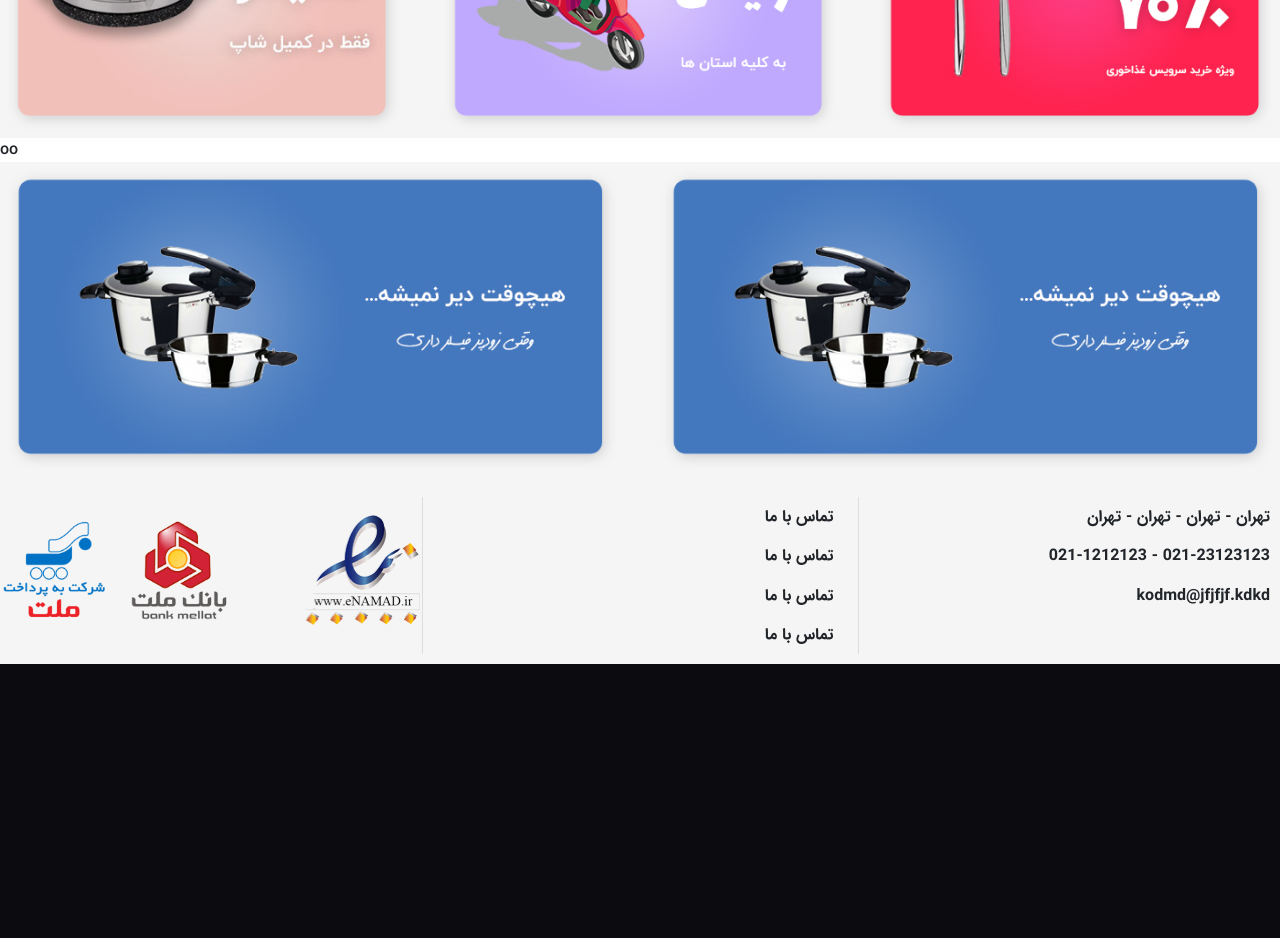
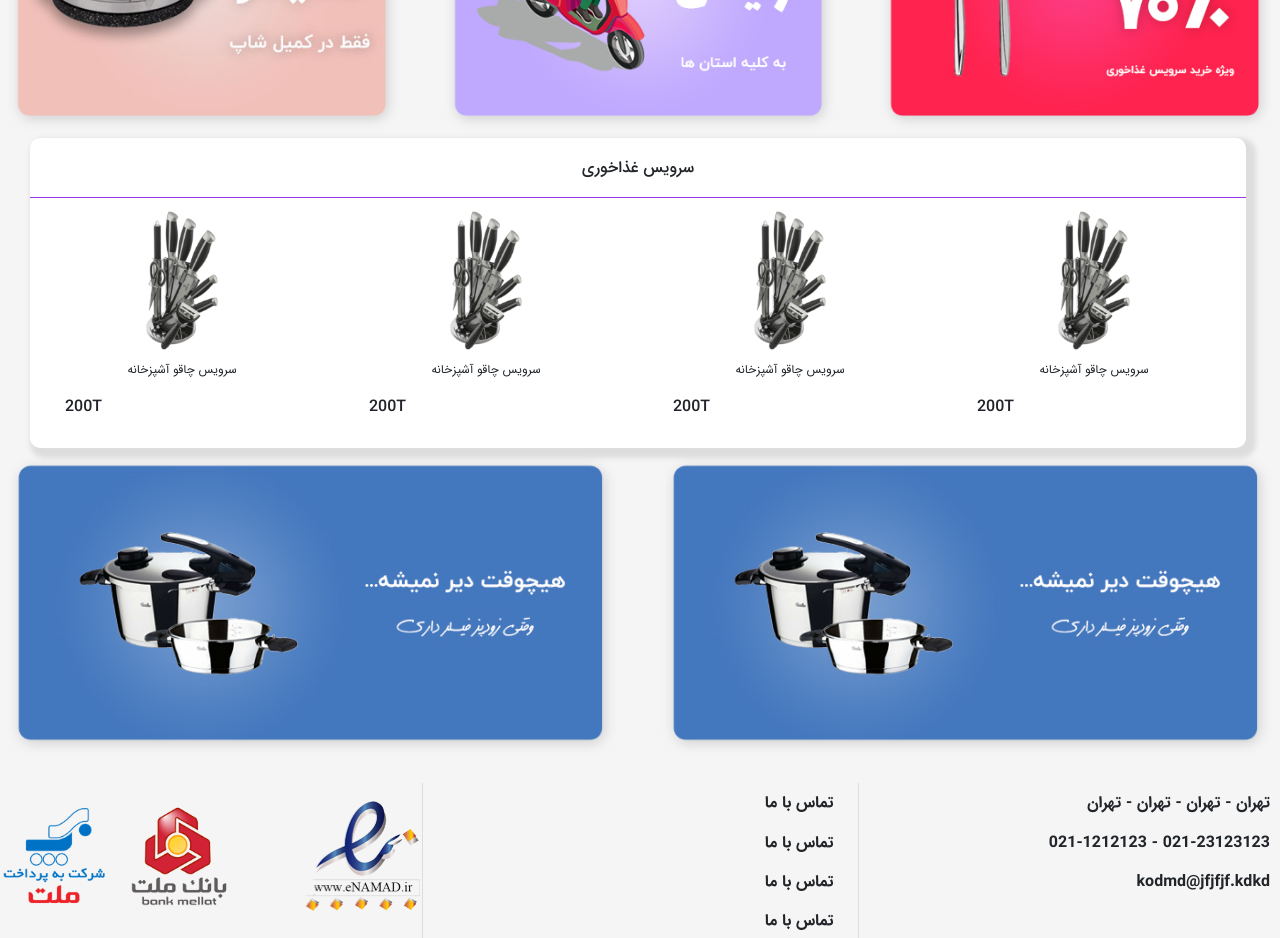
Before and after one commit to kamyab78/KomeilFront, a React (Create React App) app: page / in a window 1280 px wide. Shown: the part 1740-2678 px from the top of the page. Before the commit the page ends 2404 px from the top, so only its background shows below. Built offline with nearby package versions, Linux system fonts and the light colour scheme.

Commit message:
Add all box of landing

```diff
--- a/src/komeil/landing/landing.index.tsx
+++ b/src/komeil/landing/landing.index.tsx
@@ -151,9 +151,56 @@ const Landing: React.FC<ConnectedProps<typeof connector>> = function () {
                 </div>
 <div className='row row-service'>
     <div className='col-12 box-service'>
-        oo
+        <div className='row'>
+            <div className='col-12 box-title'>
+                <h6>سرویس غذاخوری</h6>
+            </div>
+        </div>
+        <div className='row'>
+        <div className='col-3'>
+            <div className='subitem-service'>
+
+                   <div className='div-img-service'>
+                       <img src={Mask} alt=''></img>
+                   </div>
+                   <h1>سرویس چاقو آشپزخانه</h1>
+                   <h2>200T</h2>
+                    </div>
+            </div>
+            <div className='col-3'>
+            <div className='subitem-service'>
+
+                   <div className='div-img-service'>
+                       <img src={Mask} alt=''></img>
+                   </div>
+                   <h1>سرویس چاقو آشپزخانه</h1>
+                   <h2>200T</h2>
+                    </div>
+            </div>
+            <div className='col-3'>
+            <div className='subitem-service'>
+
+                   <div className='div-img-service'>
+                       <img src={Mask} alt=''></img>
+                   </div>
+                   <h1>سرویس چاقو آشپزخانه</h1>
+                   <h2>200T</h2>
+                    </div>
+            </div>
+            <div className='col-3'>
+            <div className='subitem-service'>
+
+                   <div className='div-img-service'>
+                       <img src={Mask} alt=''></img>
+                   </div>
+                   <h1>سرویس چاقو آشپزخانه</h1>
+                   <h2>200T</h2>
+                    </div>
+            </div>
+        </div>
     </div>
 </div>
+
 <div className='row bannerads-row'>
             <div className='col-md-6 col-xs-12'>
                 <img src={Banner4} alt=''></img>
@@ -163,6 +210,8 @@ const Landing: React.FC<ConnectedProps<typeof connector>> = function () {
             </div>
 
                 </div>
+
+
             </div>
 
         </div>
--- a/src/komeil/landing/landing.style.scss
+++ b/src/komeil/landing/landing.style.scss
@@ -200,9 +200,49 @@ h6{
   img{width: 100%;}
 }
 .row-service{
+  background-color: $white;
+  width: 95%;
+  border-radius: 10px;
+  box-shadow: 5px 5px 5px 5px $graydd;
+margin-left: 30px;
   .box-service{
-    background-color: $white;
-    width: 90%;
+
+    .box-title{
+      text-align: center;
+      h6{
+        padding: 20px;
+      }
+      border-bottom-style: solid;
+border-width: 1px;
+border-color: $perpel;
+    }
+    .subitem-service{
+      background-color: $white;
+
+      width: 100%;
+      border-radius: 10px;
+      min-height: 250px;
+
+      .div-img-service{
+        display: flex;
+        justify-content: center;
+        align-items: center;
+        img{
+        width: 60%;
+
+      }
+      }
+
+      h1{
+      text-align: center;
+        font-weight: normal;
+        font-size: 12px;
+      }
+      h2{
+      padding: 20px;
+      }
+    }
   }
+
 }
 }
```
